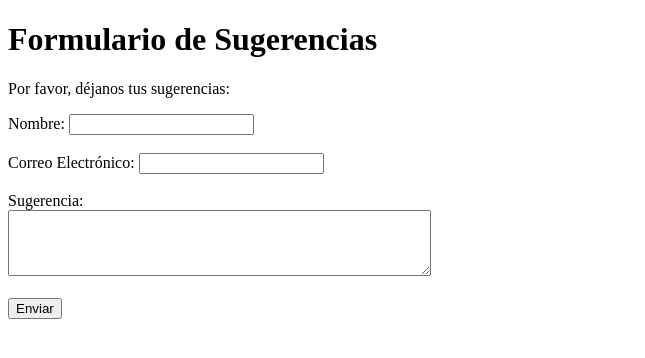
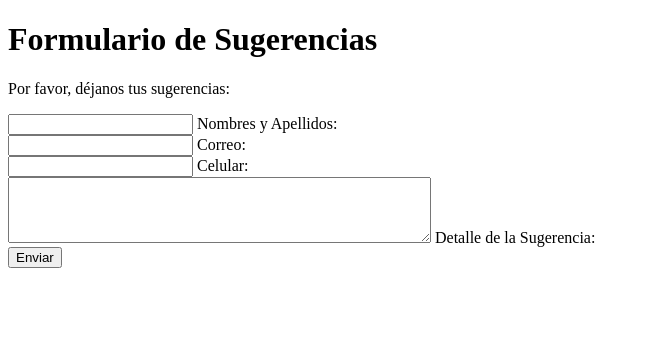
Before and after one commit to 77ALDO77/ProyectopPhP, a PHP site: page /FrmSugerencias.php in a window 1280 px wide. Shown: the top 358 px of the page, without its empty margins (0-645 px from the left). Run offline with PHP 8.4, Linux system fonts and the light colour scheme.

Commit message:
mod frm Sugerencias

```diff
--- a/FrmSugerencias.php
+++ b/FrmSugerencias.php
@@ -10,16 +10,35 @@
     <p>Por favor, déjanos tus sugerencias:</p>
 
     <form action="ProcesaForms.php" method="POST">
-        <label for="nombre">Nombre:</label>
-        <input type="text" id="nombre" name="nombre" required><br><br>
+        <div class="form_container">
 
-        <label for="email">Correo Electrónico:</label>
-        <input type="email" id="email" name="email" required><br><br>
+            <input type="text" id="nombre" class="input" required="">
+            <label for="nombre" class="label">Nombres y Apellidos:</label>
+            <span class="form_line"></span>
+        </div>
 
-        <label for="sugerencia">Sugerencia:</label><br>
-        <textarea id="sugerencia" name="sugerencia" rows="4" cols="50" required></textarea><br><br>
+        <div class="form_container">
 
-        <input type="submit" value="Enviar">
+            <input type="email" id="email" class="input" required="">
+            <label for="email" class="label">Correo:</label>
+            <span class="form_line"></span>
+        </div>
+
+        <div class="form_container">
+
+            <input type="text" id="numero" class="input" required="">
+            <label for="numero" class="label">Celular:</label>
+            <span class="form_line"></span>
+        </div>
+
+        <div class="form_container">
+
+            <textarea id="sugerencia" rows="4" cols="50" required=""></textarea>
+            <label for="sugerencia" class="label">Detalle de la Sugerencia:</label>
+            <span class="form_line"></span>
+        </div>
+
+        <button class="btn">Enviar</button>
     </form>
 </body>
 </html>
```
